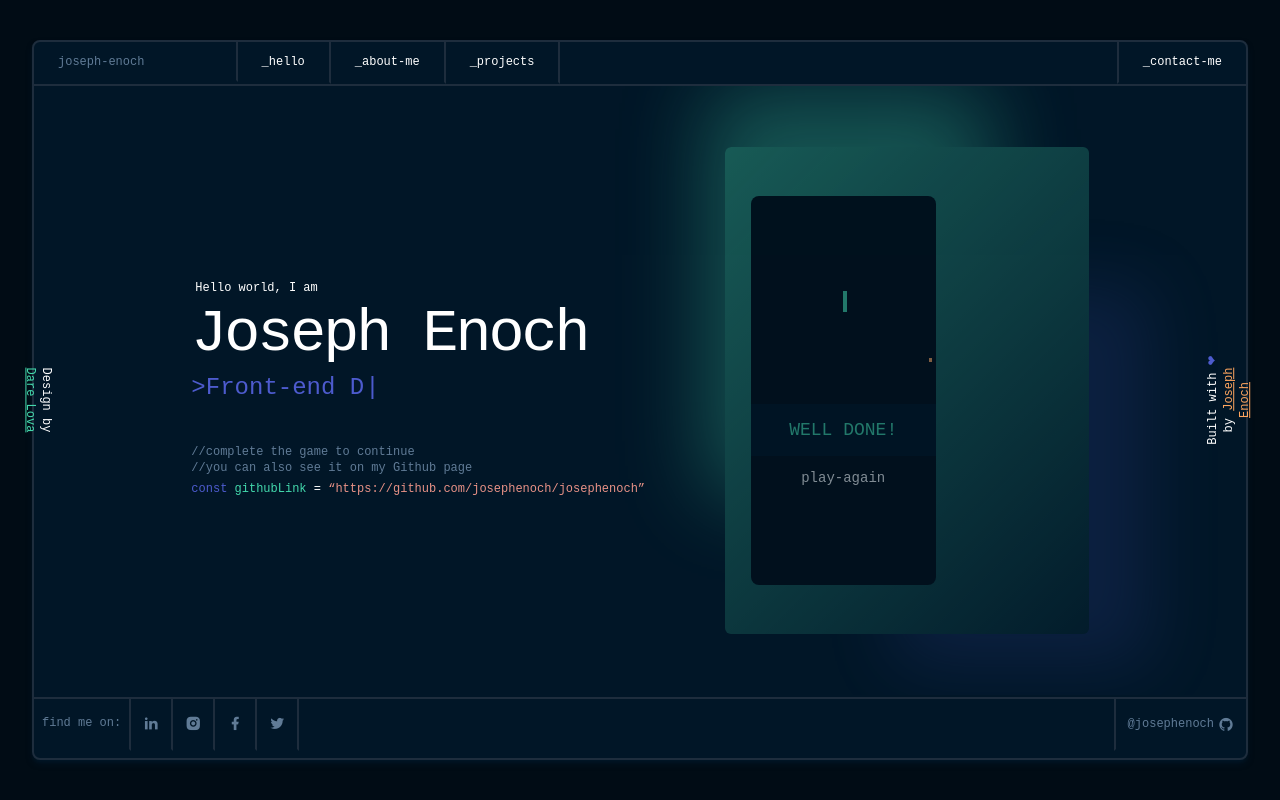
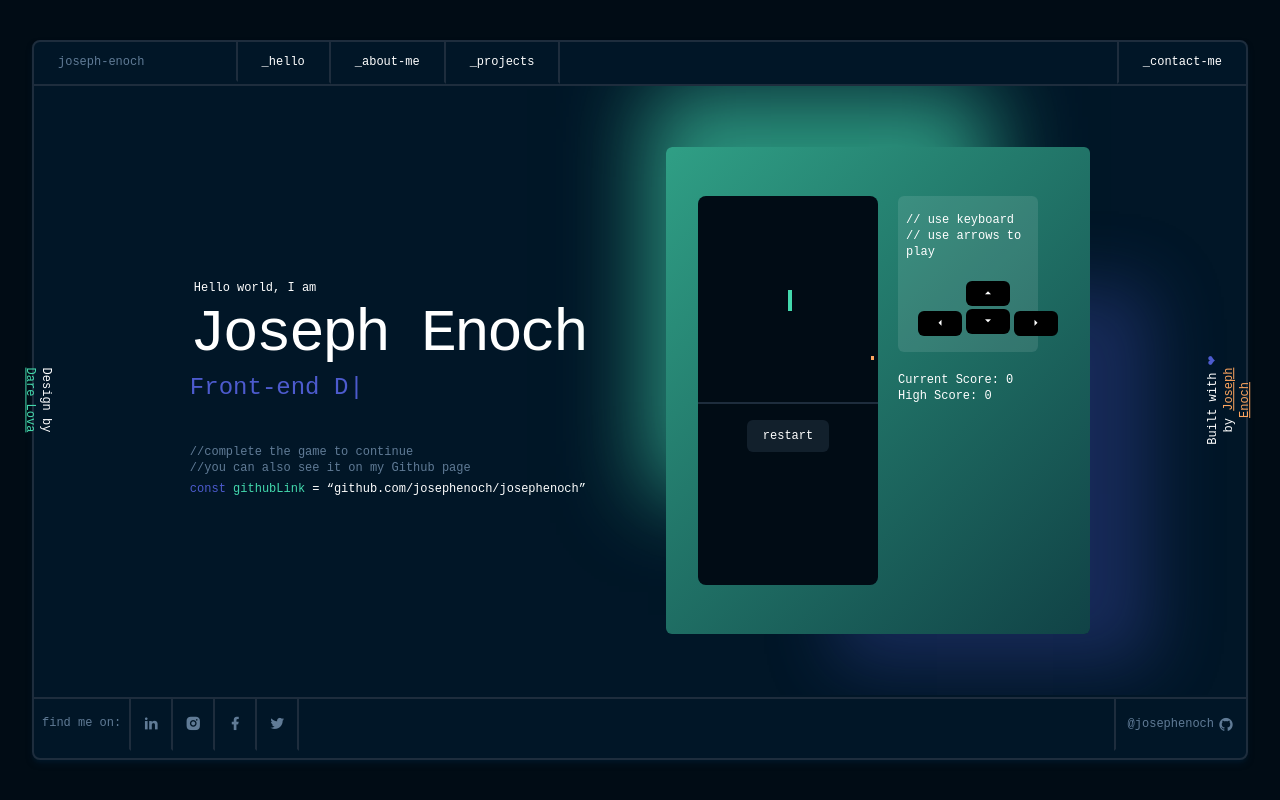
Before and after one commit to Josephenoch/josephenoch, a Next.js app: page / in a window 1280 px wide. Built offline with nearby package versions, Linux system fonts and the light colour scheme.

Commit message:
:sparkles: finished snake game non-functional requirementents

```diff
--- /dev/null
+++ b/Components/SnakeGame/Keypad.jsx
@@ -0,0 +1,29 @@
+import React,{memo} from 'react'
+
+const Keypad = ({direction,...props}) => {
+  let Icon
+  switch(direction){
+    case 1 :
+        Icon =<i className="ri-arrow-up-s-fill"/>
+        break
+    case 2 :
+        Icon =<i className="ri-arrow-right-s-fill"/>
+        break
+    case 3 :
+        Icon =<i className="ri-arrow-down-s-fill"/>
+        break
+    case 4 :
+        Icon =<i className="ri-arrow-left-s-fill"/>
+        break
+    default :
+        Icon =<i className="ri-arrow-up-s-fill"/>
+        break
+  }
+  return (
+    <button className="bg-black py-1 px-4 h-fit rounded-md active:scale-90 hover:scale-105 transition-all duration-75 ease-linear" {...props}>
+        {Icon}
+    </button>
+  )
+}
+
+export default memo(Keypad)
--- a/Components/SnakeGame/SnakeGame.jsx
+++ b/Components/SnakeGame/SnakeGame.jsx
@@ -2,48 +2,9 @@ import React,{useEffect, useState} from 'react'
 import Food from './Food'
 import Snake from './Snake'
 
-const SnakeGame = () => {
-  const startCoordinates = [
-    {
-        top:46,
-        left:50
-    },
-    {
-        top:48,
-        left:50
-    },
-    {
-        top:50,
-        left:50
-    },
-    {
-        top:52,
-        left:50
-    },
-    {
-        top:54,
-        left:50
-    }
-]
-  const [direction,setDirection]= useState("UP")
-  const [running,setRunning] = useState(false)
-  const [food, setFood] = useState({})
-  const [score,setScore] = useState(0)
-  const [snakeBody, setSnakeBody] = useState (startCoordinates)
-  const getRandomCoordinates = () =>{
-    let min = 1
-    let max = 98
-    let x = Math.floor((Math.random()*(max-min+1)+min)/2)*2
-    let y = Math.floor((Math.random()*(max-min+1)+min)/2)*2
-    const sBody = [...snakeBody]
-    const retry = sBody.findIndex(snake=>
-      snake.top===y&&snake.left===x
-    )
-    if(retry===-1){
-        return {top:y, left:x}
-    }
-    getRandomCoordinates()
-  }
+const SnakeGame = ({increaseScore, direction, setDirection,running,setRunning, snakeBody, setSnakeBody, getRandomCoordinates, food, setFood}) => {
+
+
   useEffect(()=>{
     const sBody = [...snakeBody]
     let head = {...sBody[0]}
@@ -51,13 +12,16 @@ const SnakeGame = () => {
         const hitBody = sBody.slice(1).findIndex(snake=>
             snake.top===head.top&&snake.left===head.left
           )
-        if((head.top>96||head.top<2)||(head.left>96||head.left<2)||hitBody!==-1)return true
+        if((head.top>96||head.top<2)||(head.left>96||head.left<2)||hitBody!==-1){
+            setRunning(false)
+            return true
+        }
         return false
     }
     if(head.top===food.top&&head.left===food.left ){
         const newTail = {...sBody[sBody.length-1]}
         sBody.push(newTail)
-        setScore(prevState=>prevState+1)
+        increaseScore()
         setFood(getRandomCoordinates)
     }
     const moveSnake = () =>{
@@ -113,11 +77,13 @@ const SnakeGame = () => {
     }
     document.addEventListener("keydown",onKeyDown)
     setFood(getRandomCoordinates)
-    return () => document.removeEventListener("keydown",onKeyDown)
+    return () => {
+        document.removeEventListener("keydown",onKeyDown)
+    }
   // eslint-disable-next-line react-hooks/exhaustive-deps
   },[])
   return (
-    <div className="relative h-52 w-54">
+    <div className="relative h-52 w-54 border-b-2 border-b-lines">
         <Snake snakeBody={snakeBody}/>
         <Food food={food}/>
     </div>
--- a/Components/SnakeGame/SnakeGameComponent.jsx
+++ b/Components/SnakeGame/SnakeGameComponent.jsx
@@ -1,23 +1,119 @@
 import React,{ useState, useEffect} from 'react'
-
-import Styles from "../../styles/SnakeGame.module.css"
+import Keypad from './Keypad'
+import Button from "../GeneralComponents/Button"
 import SnakeGame from './SnakeGame'
 
 const SnakeGameComponent = () => {
+  const startCoordinates = [
+    {
+        top:46,
+        left:50
+    },
+    {
+        top:48,
+        left:50
+    },
+    {
+        top:50,
+        left:50
+    },
+    {
+        top:52,
+        left:50
+    },
+    {
+        top:54,
+        left:50
+    }
+]
+  const [snakeBody, setSnakeBody] = useState (startCoordinates)
+  const [running,setRunning] = useState()
+  const [direction,setDirection]= useState("UP")
+  const [score,setScore] = useState(0)
+  const [highScore,setHighScore] = useState(0)
+  const [food, setFood] = useState({})
+  const getRandomCoordinates = () =>{
+    let min = 1
+    let max = 98
+    let x = Math.floor((Math.random()*(max-min+1)+min)/2)*2
+    let y = Math.floor((Math.random()*(max-min+1)+min)/2)*2
+    const sBody = [...snakeBody]
+    const retry = sBody.findIndex(snake=>
+      snake.top===y&&snake.left===x
+    )
+    if(retry===-1){
+        return {top:y, left:x}
+    }
+    getRandomCoordinates()
+  }
+  useEffect(()=>setHighScore(JSON.parse(window.localStorage.getItem("highScore")||0)),[])
+  const increaseScore = () =>{
+    setScore(prevState =>prevState+1)
+  }
+  const setNewHighScore = () =>{
+    if(score>highScore){
+      setHighScore(score)
+      window.localStorage.setItem("highScore",score)
+    }
+  }
+  const move = (direction) =>{
+    if(!running){
+      setRunning(true)
+    }
+    setDirection(direction)
+  }
+  const restart = () =>{
+    setNewHighScore()
+    setScore(0)
+    setRunning(undefined)
+    setSnakeBody(startCoordinates)
+    setFood(getRandomCoordinates())
+  }
   return (
-    <>
-      <div className="w-[51%] h-[80%] bg-primary-dark rounded-lg">
-        <SnakeGame/>
-       <div className="bg-primary-lighter/[84%] w-full py-3 text-center ">
-        <span className="text-accent-green uppercase text-lg"> Well done!</span>
-       </div>
-       <span className="text-sm text-center w-full block mt-3"> play-again</span>
+  <div
+      style={{
+          background:"linear-gradient(135deg, rgba(67, 217, 173,0.7), rgba(23, 85, 83,0.7))"
+      }}
+      className=" ml-20 hidden lg:flex w-[35%] px-8 h-[80%] shadow-[_116px_85px_66px_-54px_rgba(77,91,206,0.3),_-59px_-99px_81px_-41px_rgba(67,217,173,0.64);] justify-center items-center rounded-md"
+    >
+      <div className="w-[50%] h-[80%] bg-primary-dark rounded-lg ">
+        <SnakeGame
+          increaseScore={increaseScore}
+          direction={direction}
+          setDirection={setDirection}
+          running={running}
+          setRunning={setRunning}
+          snakeBody={snakeBody}
+          setSnakeBody={setSnakeBody}
+          food={food}
+          setFood={setFood}
+          getRandomCoordinates={getRandomCoordinates}
+        />
+        {(running!==undefined&&running===false)&&<div className="bg-primary-lighter/[84%] w-full py-3 text-center ">
+          <span className="text-accent-green uppercase text-lg"> Well done!</span>
+        </div>}
+        <div className="w-full flex justify-center"><Button onClick={restart}>restart</Button></div>
+      </div>
+      <div className="w-[50%] h-[80%] flex flex-col px-5 items-center">
+        <div className="text-xs bg-white/10 px-2 py-4 rounded-md h-fit w-[100%]">
+          <p>{"// use keyboard"}</p>
+          <p>{"// use arrows to play"}</p>
+          <div className="flex h-fit items-end ml-3 mt-5 w-20 space-x-1">
+            <Keypad onClick={()=>move("LEFT")} direction={4}/>
+            <div className="flex items-center justify-center flex-wrap flex-row h-14">
+              <Keypad onClick={()=>move("UP")} direction={1}/>
+              <Keypad onClick={()=>move("DOWN")} direction={3}/>
+            </div>
+            <Keypad onClick={()=>move("RIGHT")} direction={2}/>
+          </div>
+        </div>
+        <div className="w-full mt-5">
+          <p className="text-xs">Current Score: {score}</p>
+          <p className="text-xs">High Score: {highScore}</p>
+        </div>
+      </div>
+    </div>
 
-      </div>
-      <div className="w-[35%] h-[80%]">
-      </div>
-
-    </>
   )
 }
 export default SnakeGameComponent
--- a/Layouts/ParentLayout/Layout.jsx
+++ b/Layouts/ParentLayout/Layout.jsx
@@ -62,8 +62,8 @@ const Layout = ({children}) => {
       <div className='absolute w-fit lg:right-[94%] top-2 lg:top-auto lg:rotate-90 text-xs'>
           <p className="text-center">Design by <ColoredText color="accent-green"><a href="https://twitter.com/YankaDarelova" className="underline" rel="noreferrer" target="_blank">Dare Lova</a></ColoredText></p>
       </div>
-      <div className='absolute lg:left-[92%] bottom-0 lg:bottom-auto w-fit lg:rotate-[270deg] text-xs'>
-        <p className="text-center">Built with <ColoredText color="secondary-purple">&#10084;</ColoredText> by <ColoredText color="accent"><a href="https://www.twitter.com/t`echbrojoe" className="underline" rel="noreferrer" target="_blank">Joseph Enoch</a></ColoredText></p>
+      <div className='absolute lg:left-[92%] -bottom-4 lg:bottom-auto w-fit lg:rotate-[270deg] text-xs'>
+        <p className="text-center">Built with <ColoredText color="secondary-purple">&#10084;</ColoredText> by <ColoredText color="accent"><a href="https://www.twitter.com/techbrojoe" className="underline" rel="noreferrer" target="_blank">Joseph Enoch</a></ColoredText></p>
 
       </div>
     </div>
--- a/pages/index.jsx
+++ b/pages/index.jsx
@@ -1,7 +1,7 @@
 import Head from 'next/head'
 import Typewriter from 'typewriter-effect'
 import SnakeGameComponent from '../Components/SnakeGame/SnakeGameComponent';
-
+import ColoredText from "../Components/GeneralComponents/ColoredText"
 
 const Home = () => {
   return (
@@ -10,11 +10,11 @@ const Home = () => {
         <title>Joseph Enoch | Home</title>
       </Head>
       <div className="flex justify-center items-center h-full">
-        <div className="lg:space-y-2 px-10 md:px-0">
-          <h1 className="text-[10px] lg:text-xs pl-1">Hello world, I am </h1>
-          <h1 className="font-extralight tracking-tighter text-6xl ">Joseph <br className="lg:hidden"/>Enoch</h1>
-          <h1 className="text-md lg:text-2xl font-thin text-secondary-purple flex align-baseline">
-             {"> "}{<Typewriter
+        <div className="space-y-4 lg:space-y-2 w-full lg:w-fit px-10 md:px-0">
+          <h1 className="text-[10px] lg:text-xs text-2xl pl-1">Hello world, I am </h1>
+          <h1 className="font-extralight tracking-tighter text-6xl ">Joseph <br className="lg:hidden"/> Enoch</h1>
+          <h1 className="text-md text-lg lg:text-2xl font-thin text-secondary-purple flex align-baseline">
+             {<Typewriter
                 options={{
                   strings: ['Front-end Developer', 'UX Designer', 'Data Science Enthusiast'],
                   autoStart: true,
@@ -23,25 +23,19 @@ const Home = () => {
              />}
           </h1>
           <div>
+              <div className="hidden lg:block">
                 <h1 className="mt-20 sm:mt-10 text-xs font-thin text-secondary">  {"//complete the game to continue"}</h1>
                 <h1 className="text-xs font-thin text-secondary"> {"//you can also see it on my Github page"}</h1>
                 <a href="https://github.com/josephenoch/josephenoch" target="_blank" rel="noreferrer" className="mt-1 text-xs font-thin">
-                <span className="text-secondary-purple">const   </span>
-                <span className="text-accent-green">githubLink </span>
+                  <ColoredText color="secondary-purple">const   </ColoredText>
+                  <ColoredText color="accent-green">githubLink </ColoredText>
                   =
-                <span className="text-accent-orange"> {"“https://github.com/josephenoch/josephenoch”"}</span>
+                  <ColoredText color="accent-orange"> {"“github.com/josephenoch/josephenoch”"}</ColoredText>
                 </a >
               </div>
           </div>
-        <div
-          style={{
-              background:"linear-gradient(135deg, rgba(67, 217, 173,0.7), rgba(23, 85, 83,0.2))"
-          }}
-          className=" ml-20 hidden lg:flex w-[30%] h-[80%] opacity-50 shadow-[_116px_85px_66px_-54px_rgba(77,91,206,0.3),_-59px_-99px_81px_-41px_rgba(67,217,173,0.64);] justify-center items-center rounded-md"
-        >
+        </div>
         <SnakeGameComponent/>
-        </div>
-
       </div>
     </>
 
```
Lines whose indentation alone changed are shown as unchanged.
